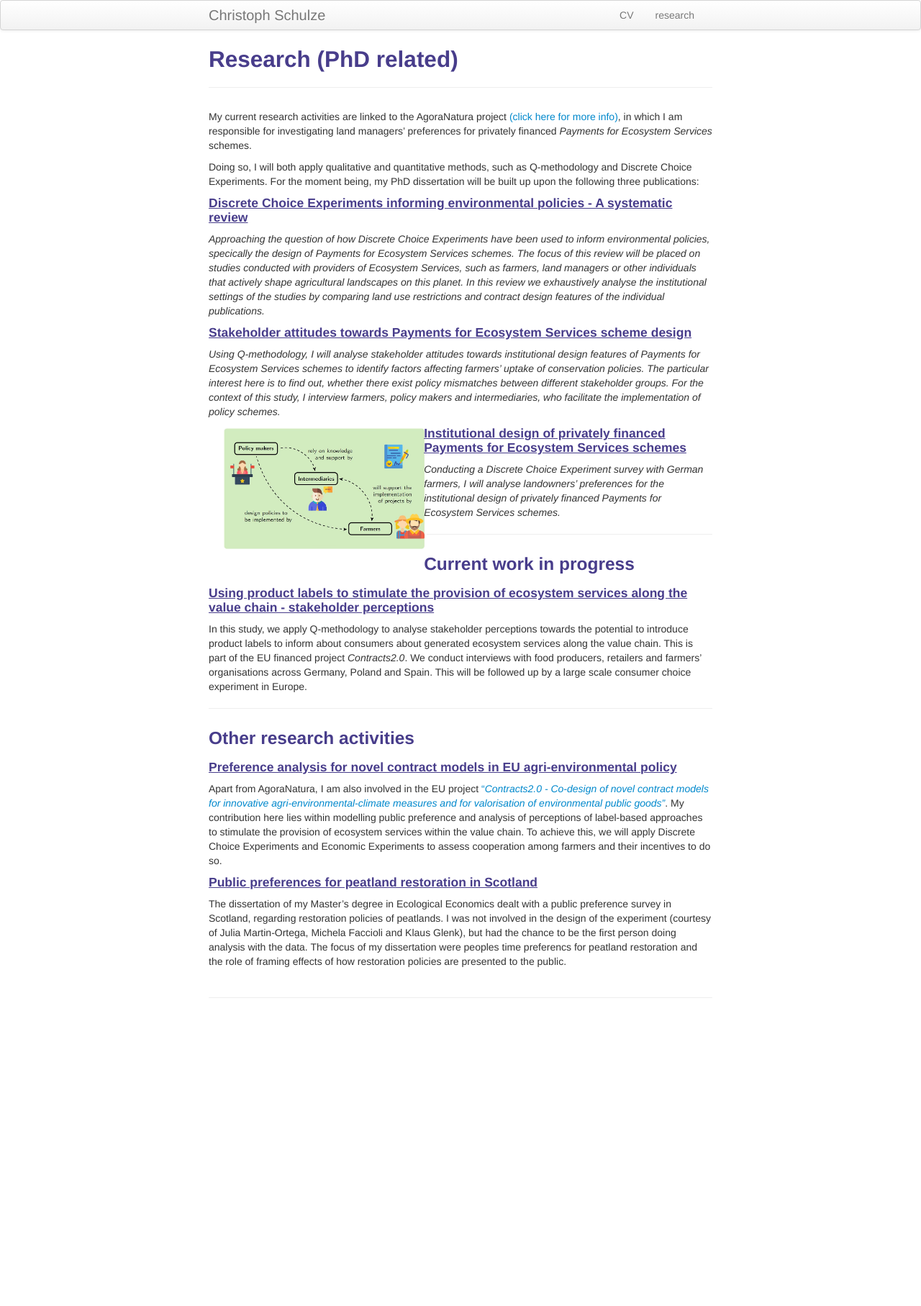
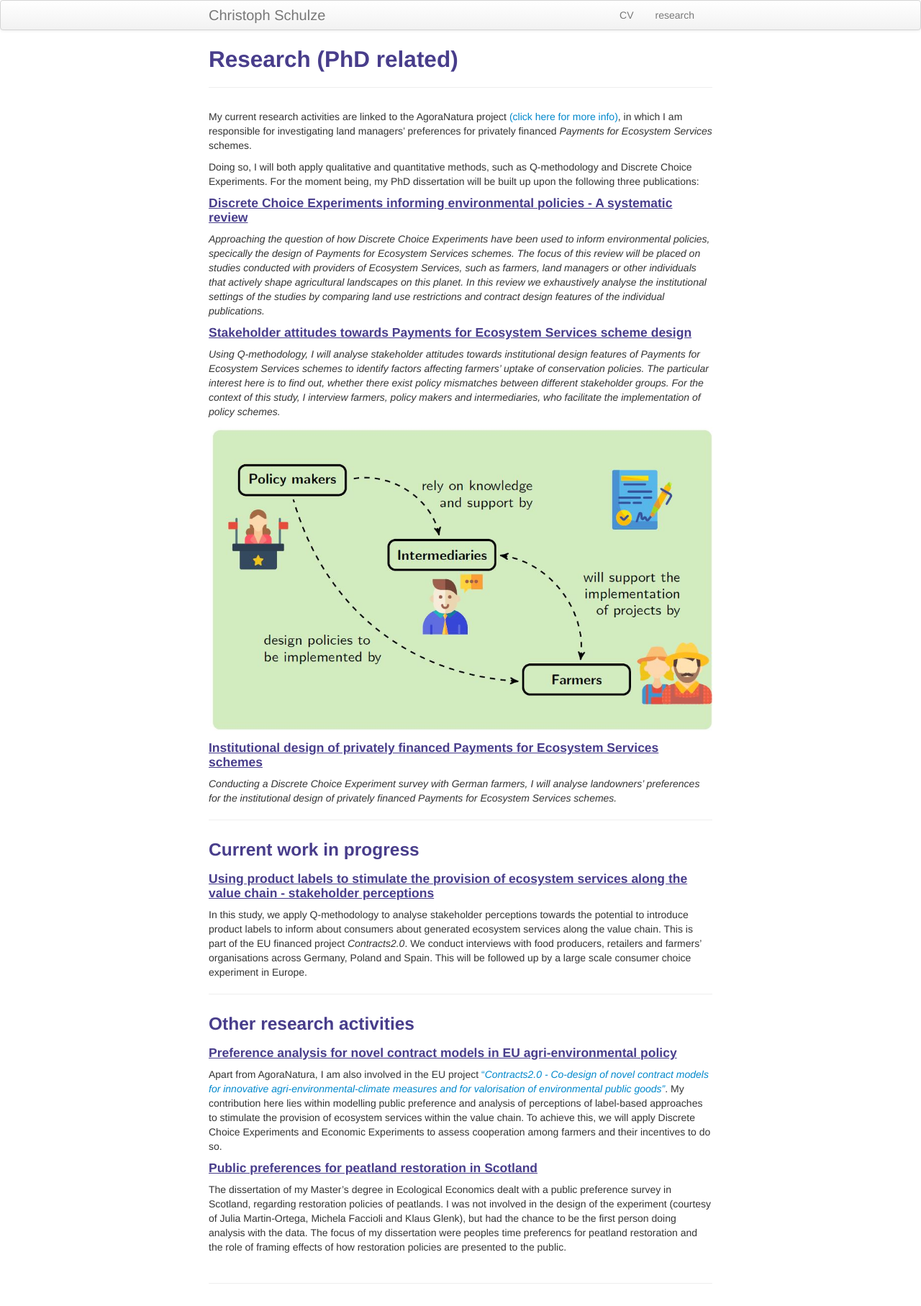
Before and after one commit to crokology/crokology.github.io, a Jekyll site: the page built from pages/research.md, in a window 1280 px wide. Shown: the whole page at 72% size. Built offline with Jekyll 4.4.1, drawn with Linux system fonts in a browser that asks for light colours; before the commit the page ends 1418 px from its top, so only the background shows below that.

Commit message:
Update research.md

```diff
--- a/pages/research.md
+++ b/pages/research.md
@@ -13,7 +13,7 @@ Doing so, I will both apply qualitative and quantitative methods, such as Q-meth
 
 #### <u>Stakeholder attitudes towards Payments for Ecosystem Services scheme design</u>
 *Using Q-methodology, I will analyse stakeholder attitudes towards institutional design features of Payments for Ecosystem Services schemes to identify factors affecting farmers' uptake of conservation policies. The particular interest here is to find out, whether there exist policy mismatches between different stakeholder groups. For the context of this study, I interview farmers, policy makers and intermediaries, who facilitate the implementation of policy schemes.*
-<div class="span5">
+<div class="row-fluid">
         <a href="../assets/stake.JPG">
             <img src="../assets/stake.JPG"
                   title="Stakeholder Brandenburg" alt="Christoph Schulze"/></a>
```
